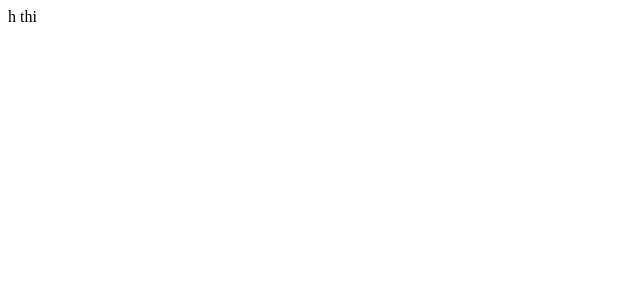
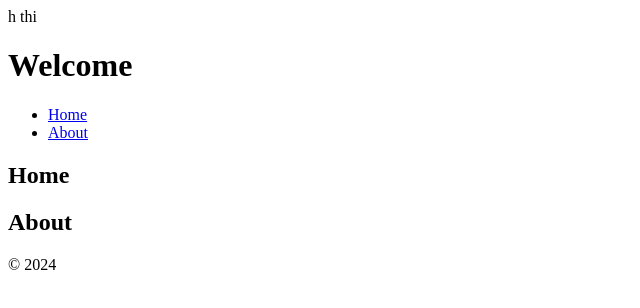
Before and after one commit to SuprajaGanesan01/Ust-Assignment-1, a plain HTML site: page index.html in a window 1280 px wide. Shown: the whole page, without its empty margins (0-640 px from the left). Drawn offline with Linux system fonts and the light colour scheme.

Commit message:
added code

```diff
--- a/index.html
+++ b/index.html
@@ -1 +1,31 @@
 h thi
+<!DOCTYPE html>
+<html lang="en">
+<head>
+    <meta charset="UTF-8">
+    <meta name="viewport" content="width=device-width, initial-scale=1.0">
+    <title>Document</title>
+</head>
+<body>
+
+    <header>
+        <h1>Welcome</h1>
+        <nav>
+            <ul>
+                <li><a href="#home">Home</a></li>
+                <li><a href="#about">About</a></li>
+            </ul>
+        </nav>
+    </header>
+
+    <main>
+        <section id="home"><h2>Home</h2></section>
+        <section id="about"><h2>About</h2></section>
+    </main>
+
+    <footer>
+        <p>&copy; 2024</p>
+    </footer>
+
+</body>
+</html>
```
